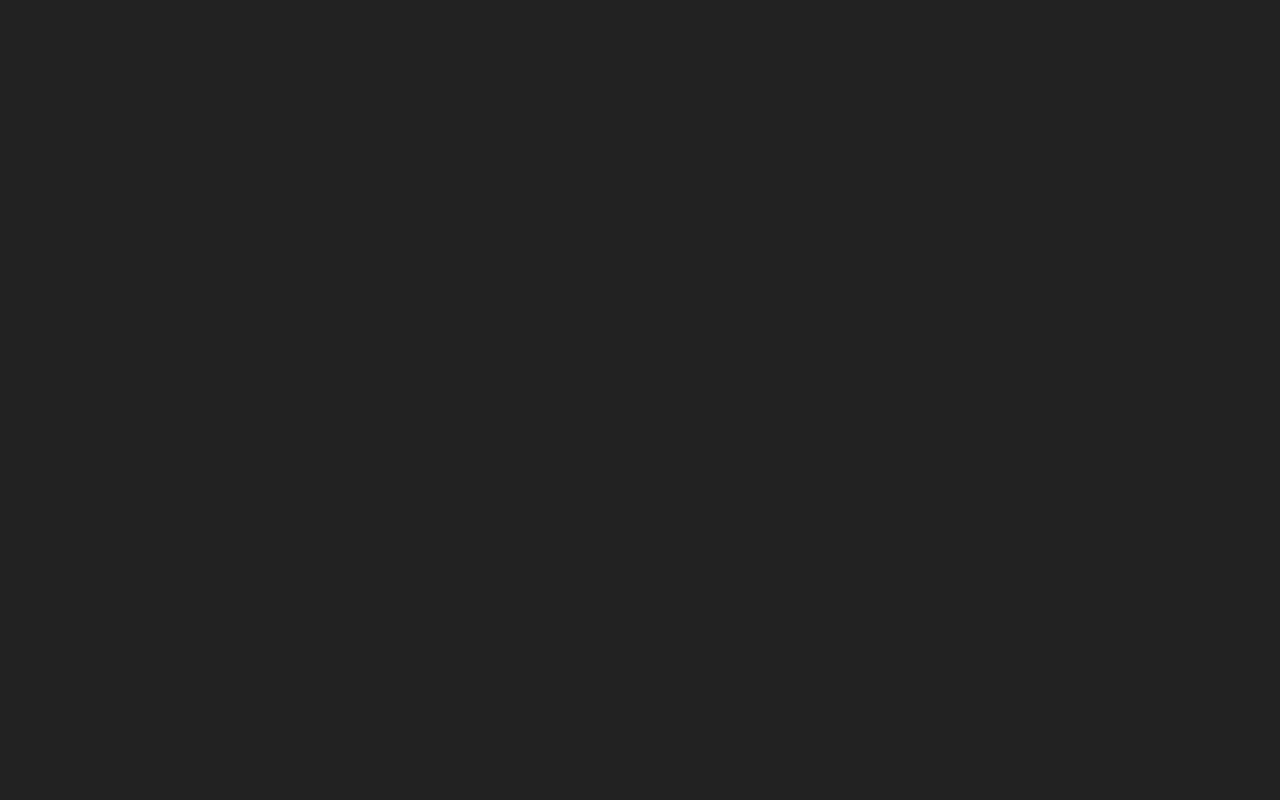
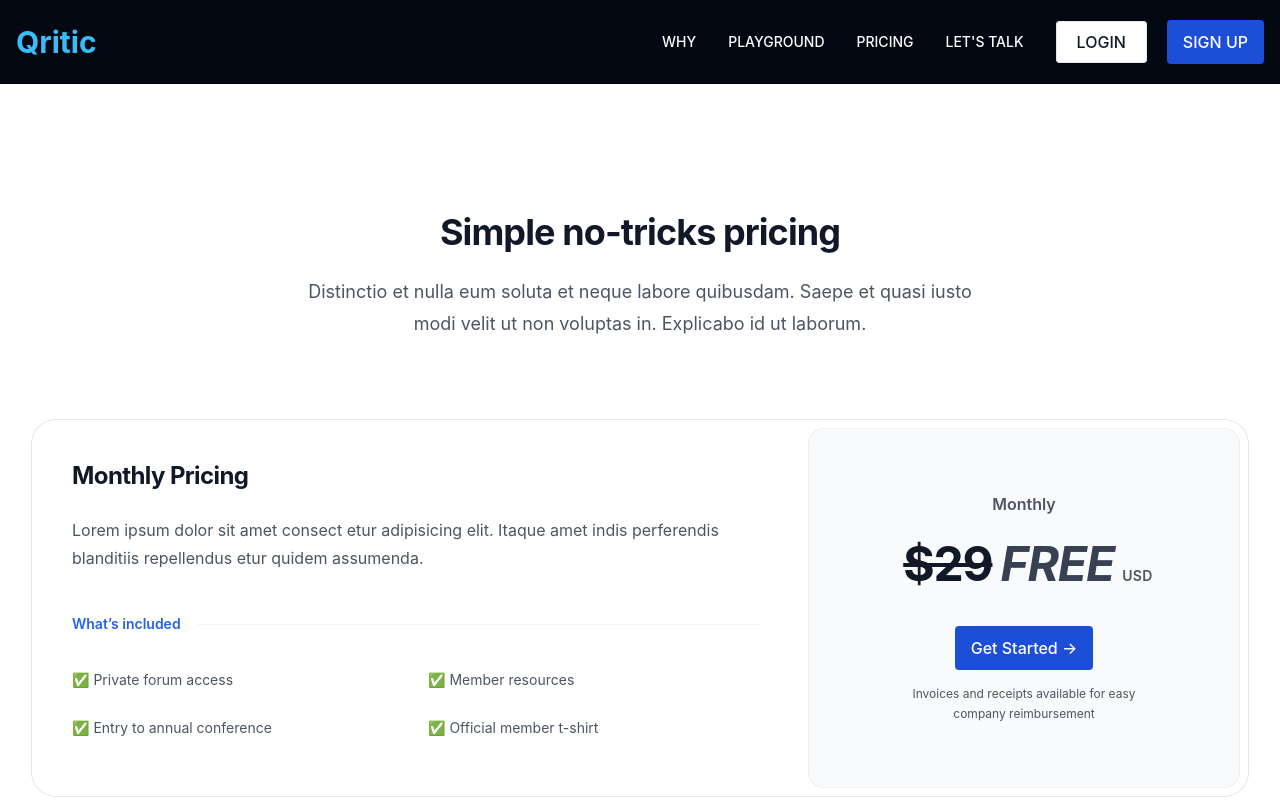
Before and after one commit to iamsid47/qritic, a React (Create React App) app in the folder frontend/: page /pricing in a window 1280 px wide. Before the commit this address had no page. Shown: the top 800 px of the page. Built offline with nearby package versions, Linux system fonts and the light colour scheme.

Commit message:
add pricing page

```diff
--- a/frontend/src/App.js
+++ b/frontend/src/App.js
@@ -8,6 +8,7 @@
 import Billing from "./components/Dashboard/Billing";
 import History from "./components/Dashboard/History";
 import Contact from "./components/Pages/Contact";
+import Pricing from "./components/Pages/Pricing";
 
 function App() {
   return (
@@ -16,6 +17,7 @@
         <Route path="/" element={<Home />} />
         <Route path="/login" element={<Login />} />
         <Route path="/signup" element={<Signup />} />
+        <Route path="/pricing" element={<Pricing />} />
         <Route path="/dashboard/*" element={<Dash />} />
         <Route path="/dashboard/account" element={<Account />} />
         <Route path="/dashboard/billing" element={<Billing />} />
--- a/frontend/src/components/Common/Navbar.jsx
+++ b/frontend/src/components/Common/Navbar.jsx
@@ -83,7 +83,10 @@
 
               {user ? (
                 <li>
-                  <a href="/dashboard" className="primarybtn uppercase">
+                  <a
+                    href="/dashboard"
+                    className="primarybtn md:-ml-3 block md:inline uppercase"
+                  >
                     Dashboard
                   </a>
                 </li>
--- /dev/null
+++ b/frontend/src/components/Pages/Pricing.jsx
@@ -0,0 +1,82 @@
+import React from "react";
+import Navbar from "../Common/Navbar";
+import Footer from "../Common/Footer";
+const includedFeatures = [
+  "Private forum access",
+  "Member resources",
+  "Entry to annual conference",
+  "Official member t-shirt",
+];
+
+export default function Pricing() {
+  return (
+    <section>
+      <Navbar />
+      <div className="bg-white py-24 sm:py-32">
+        <div className="mx-auto max-w-7xl px-6 lg:px-8">
+          <div className="mx-auto max-w-2xl sm:text-center">
+            <h2 className="text-3xl font-bold tracking-tight text-gray-900 sm:text-4xl">
+              Simple no-tricks pricing
+            </h2>
+            <p className="mt-6 text-lg leading-8 text-gray-600">
+              Distinctio et nulla eum soluta et neque labore quibusdam. Saepe et
+              quasi iusto modi velit ut non voluptas in. Explicabo id ut
+              laborum.
+            </p>
+          </div>
+          <div className="mx-auto mt-16 max-w-2xl rounded-3xl ring-1 ring-gray-200 sm:mt-20 lg:mx-0 lg:flex lg:max-w-none">
+            <div className="p-8 sm:p-10 lg:flex-auto">
+              <h3 className="text-2xl font-bold tracking-tight text-gray-900">
+                Monthly Pricing
+              </h3>
+              <p className="mt-6 text-base leading-7 text-gray-600">
+                Lorem ipsum dolor sit amet consect etur adipisicing elit. Itaque
+                amet indis perferendis blanditiis repellendus etur quidem
+                assumenda.
+              </p>
+              <div className="mt-10 flex items-center gap-x-4">
+                <h4 className="flex-none text-sm font-semibold leading-6 text-blue-600">
+                  What’s included
+                </h4>
+                <div className="h-px flex-auto bg-gray-100" />
+              </div>
+              <ul className="mt-8 grid grid-cols-1 gap-4 text-sm leading-6 text-gray-600 sm:grid-cols-2 sm:gap-6">
+                {includedFeatures.map((feature) => (
+                  <li key={feature} className="">
+                    <span>✅</span> {feature}
+                  </li>
+                ))}
+              </ul>
+            </div>
+            <div className="-mt-2 p-2 lg:mt-0 lg:w-full lg:max-w-md lg:flex-shrink-0">
+              <div className="rounded-2xl bg-gray-50 py-10 text-center ring-1 ring-inset ring-gray-900/5 lg:flex lg:flex-col lg:justify-center lg:py-16">
+                <div className="mx-auto max-w-xs px-8">
+                  <p className="text-base font-semibold text-gray-600">
+                    Monthly
+                  </p>
+                  <p className="mt-6 mb-12 flex items-baseline justify-center gap-x-2">
+                    <span className="text-5xl font-bold tracking-tight text-gray-900 ">
+                      <span className="line-through px-2">$29</span>
+                      <span className="italic text-gray-700">FREE</span>
+                    </span>{" "}
+                    <span className="text-sm font-semibold leading-6 tracking-wide text-gray-600">
+                      USD
+                    </span>
+                  </p>
+                  <a href="/signup" className="primarybtn w-full my-6">
+                    Get Started &rarr;
+                  </a>
+                  <p className="mt-6 text-xs leading-5 text-gray-600">
+                    Invoices and receipts available for easy company
+                    reimbursement
+                  </p>
+                </div>
+              </div>
+            </div>
+          </div>
+        </div>
+      </div>
+      <Footer />
+    </section>
+  );
+}
```
